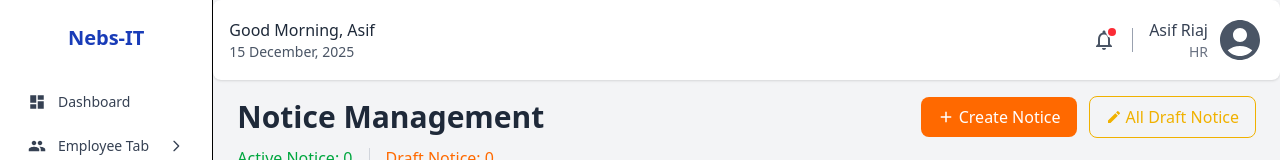
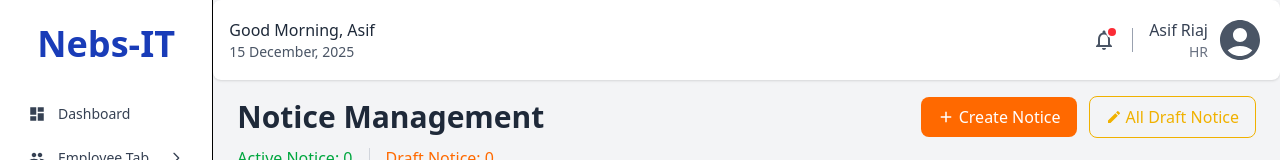
Before and after one commit to ronnie012/nebs-it-notice-client, a React (Vite) app: page /notice-board in a window 1280 px wide. Shown: the top 160 px of the page. Built offline with nearby package versions, Linux system fonts and the light colour scheme; no server answers.

Commit message:
Updated README.md and Sidebar.

```diff
--- a/src/components/Sidebar.jsx
+++ b/src/components/Sidebar.jsx
@@ -82,7 +82,7 @@ export default function Sidebar() {
 
   return (
     <aside className="w-1/6 bg-white border-r min-h-screen px-4 py-6">
-      <h2 className="text-xl font-bold mb-8 text-center text-blue-800">Nebs-IT</h2>
+      <h2 className="text-4xl font-bold mb-8 text-center text-blue-800">Nebs-IT</h2>
 
       <nav className="space-y-2">
         <MenuItem to="/dashboard" icon={MdDashboard}>Dashboard</MenuItem>
```
Also changed, not shown: 1 other file (tests, documents, lock files or other folders).
